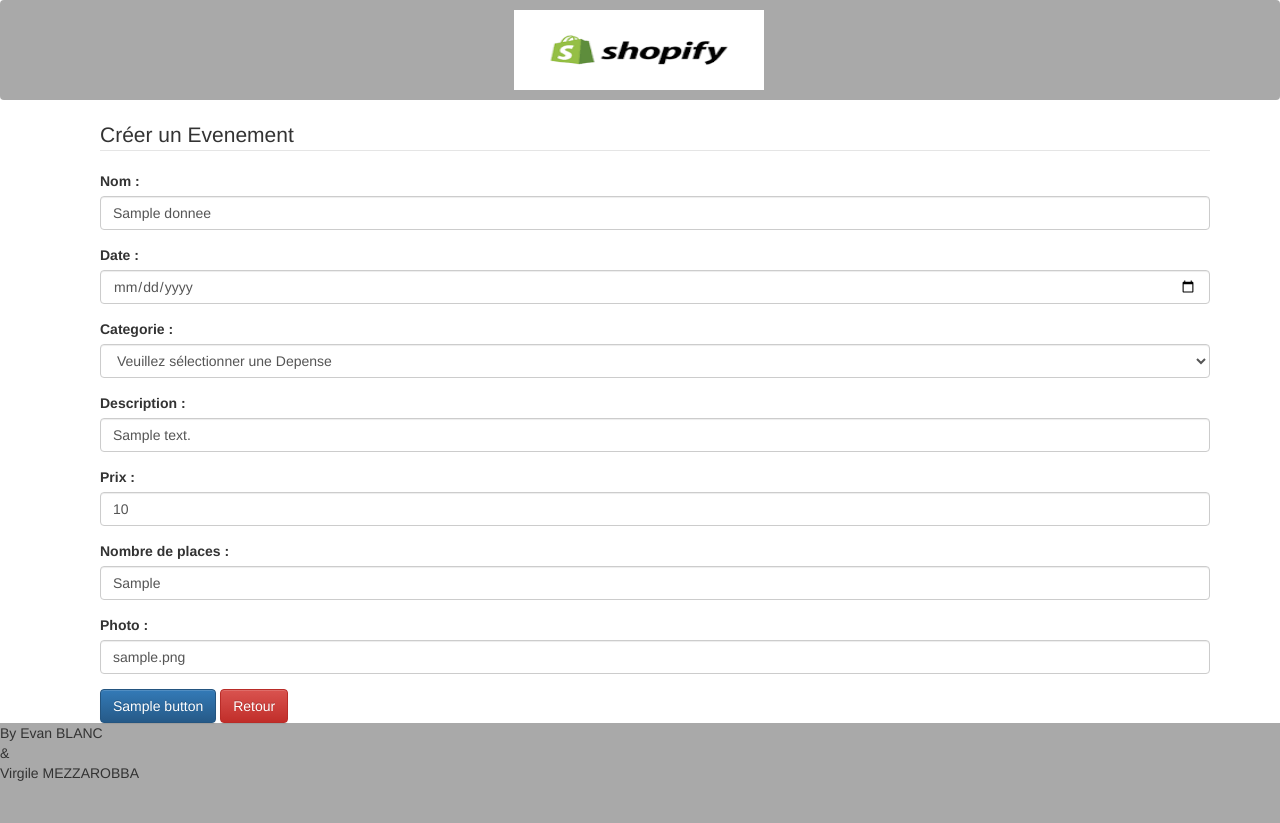
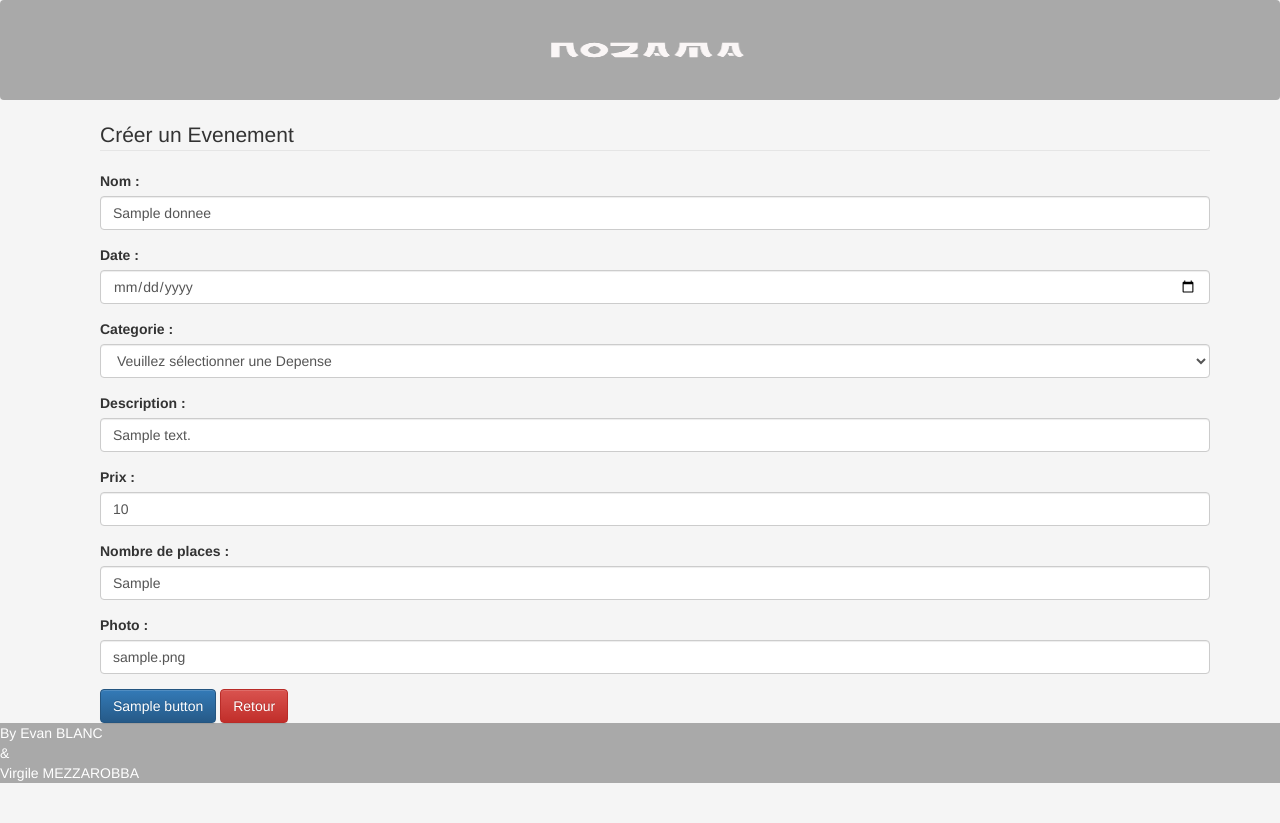
Before and after one commit to VirgileMezz/S3_projetWEB_A2_MEZZAROBBA_BLANC, a PHP site: template templates/Evenement/addEvent.html.twig in a window 1280 px wide. After the commit the page ends 783 px from the top, so only its background shows below. Run offline with PHP 8.4, Linux system fonts and the light colour scheme; the template is opened without the code that fills it: most values are stand-ins (such as "Sample title", 1, 10 or a date in 2020); some libraries are stand-ins or nearby versions.

Commit message:
Interface Client Facelift

```diff
--- a/templates/base.html.twig
+++ b/templates/base.html.twig
@@ -1,5 +1,5 @@
 <!DOCTYPE html>
-<html>
+<html style="height: 10%">
 <head>
     <title>Mon Site de E-Commerce</title>
     <meta http-equiv="Content-Type" content="text/html; charset=utf-8" />
@@ -18,7 +18,7 @@
     <![endif]-->
     {% include 'nav.html.twig' %}
 </head>
-<body>
+<body style="background-color: whitesmoke">
 {% for message in app.flashes('success') %}
     <div class="alert alert-success">
         {{ message }}
@@ -37,7 +37,7 @@
 <script type="text/javascript" src="//netdna.bootstrapcdn.com/bootstrap/3.1.0/js/bootstrap.min.js"></script>
 {% block javascripts %}{% endblock %}
 </body>
-<footer style="background-color: darkgray; height: 100px">
+<footer style="background-color: darkgray; height: 10%; margin-bottom: 0px;color: white;">
     By Evan BLANC<br>
        & <br>
     Virgile MEZZAROBBA
--- a/templates/nav.html.twig
+++ b/templates/nav.html.twig
@@ -1,5 +1,5 @@
 <nav class="navbar fixed-top navbar-expand-lg navbar-dark pink scrolling-navbar" style="text-align: center; background-color: darkgray;  height: 100px;" >
-    <img src="{{ asset('images/monLogo.png') }}" style="width: 250px; height: 80px; margin-left: 40%">
+    <img src="{{ asset('images/logo.png') }}" style="width: 250px; height: 80px; margin-left: 40%">
     <div style="margin-left: 20%; background-color: white">
         {% if session is defined %}
                 {% if session.username==null %}
```
Also changed, not shown: templates/Evenement/showEventUser.html.twig (+5 -4 lines), public/images/logo.png (added), public/images/monLogo.png (deleted), 1 other file.
